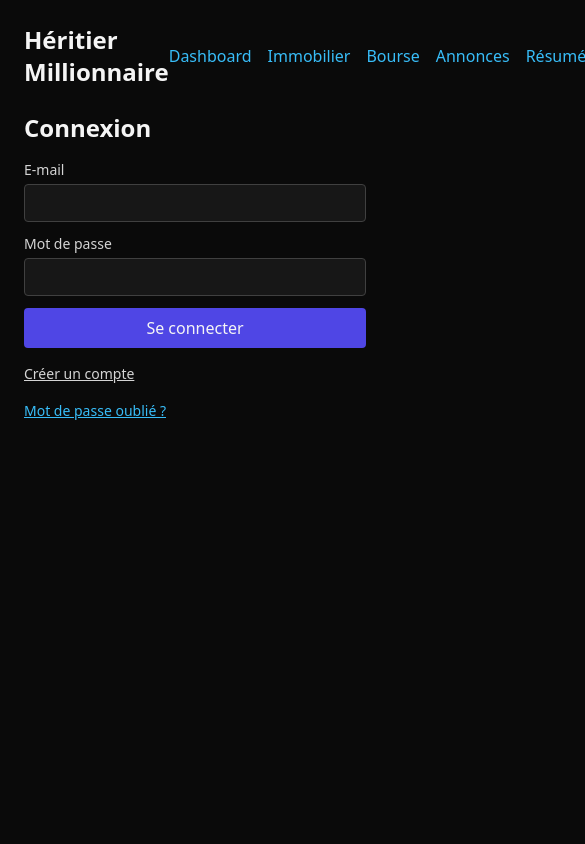
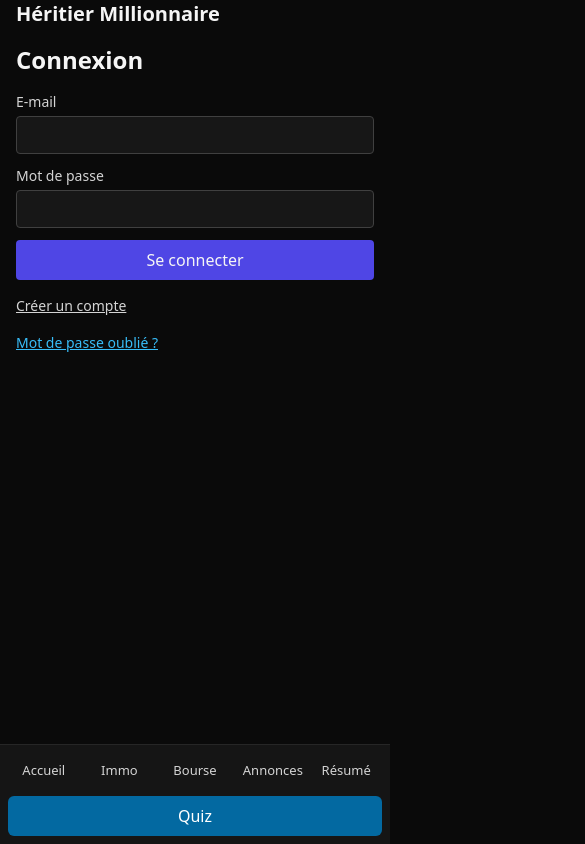
Before and after one commit to nowis30/client-jeux-millionnaire, a Next.js app: page /login in a window 390 px wide. Shown: the whole page, 585 px wide, since content can reach past the window. Built offline with nearby package versions, Linux system fonts and the light colour scheme; no server answers.

Commit message:
mobile: viewport adaptatif + barre de navigation basse + safe-area

```diff
--- /dev/null
+++ b/app/_components/MobileNav.tsx
@@ -0,0 +1,49 @@
+"use client";
+import { usePathname } from "next/navigation";
+
+const items = [
+  { href: "/", label: "Accueil" },
+  { href: "/immobilier", label: "Immo" },
+  { href: "/bourse", label: "Bourse" },
+  { href: "/listings", label: "Annonces" },
+  { href: "/summary", label: "Résumé" },
+  { href: "/quiz", label: "Quiz" },
+];
+
+export default function MobileNav() {
+  const pathname = usePathname();
+  // Masquer sur desktop
+  return (
+    <nav className="md:hidden fixed inset-x-0 bottom-0 z-40 safe-bottom bg-neutral-900/95 backdrop-blur border-t border-neutral-800">
+      <ul className="grid grid-cols-5 gap-1 px-2 py-2 text-[13px]">
+        {items.slice(0,5).map((item) => {
+          const active = pathname === item.href;
+          return (
+            <li key={item.href} className="text-center">
+              <a
+                href={item.href}
+                className={[
+                  "block rounded-md px-2 py-2",
+                  active ? "bg-neutral-800 text-white" : "text-neutral-300 hover:bg-neutral-800/60",
+                ].join(" ")}
+              >
+                {item.label}
+              </a>
+            </li>
+          );
+        })}
+      </ul>
+      <div className="px-2 pb-2">
+        <a
+          href="/quiz"
+          className={[
+            "block w-full text-center rounded-md px-3 py-2",
+            pathname?.startsWith("/quiz") ? "bg-sky-600 text-white" : "bg-sky-700 text-white hover:bg-sky-600",
+          ].join(" ")}
+        >
+          Quiz
+        </a>
+      </div>
+    </nav>
+  );
+}
--- a/app/globals.css
+++ b/app/globals.css
@@ -9,3 +9,9 @@
 body { @apply bg-neutral-950 text-neutral-100; }
 
 a { @apply text-sky-400 hover:underline; }
+
+/* Respecte les encoches et barres système sur mobile */
+.safe-top { padding-top: env(safe-area-inset-top); }
+.safe-bottom { padding-bottom: env(safe-area-inset-bottom); }
+.safe-left { padding-left: env(safe-area-inset-left); }
+.safe-right { padding-right: env(safe-area-inset-right); }
--- a/app/layout.tsx
+++ b/app/layout.tsx
@@ -3,23 +3,27 @@ import type { Metadata, Viewport } from "next";
 import "./globals.css";
 import dynamic from "next/dynamic";
 const UserBadge = dynamic(() => import("./_components/UserBadge"), { ssr: false });
+const MobileNav = dynamic(() => import("./_components/MobileNav"), { ssr: false });
 export const metadata: Metadata = {
   title: "Héritier Millionnaire",
   manifest: "/manifest.webmanifest",
 };
 export const viewport: Viewport = {
+  width: "device-width",
+  initialScale: 1,
   themeColor: "#0f172a",
+  viewportFit: "cover",
 };
 
 export default function RootLayout({ children }: { children: ReactNode }) {
   return (
     <html lang="fr">
       <body>
-        <div className="min-h-screen max-w-6xl mx-auto p-6">
-          <header className="mb-6 flex items-center justify-between">
-            <h1 className="text-2xl font-bold">Héritier Millionnaire</h1>
-            <div className="flex items-center gap-4">
-              <nav className="space-x-4">
+        <div className="min-h-screen mx-auto px-4 md:px-6 pb-20 md:pb-6 max-w-none md:max-w-6xl">
+          <header className="mb-4 md:mb-6 flex items-center justify-between">
+            <h1 className="text-xl md:text-2xl font-bold">Héritier Millionnaire</h1>
+            <div className="flex items-center gap-3 md:gap-4">
+              <nav className="hidden md:block space-x-4">
                 <a href="/">Dashboard</a>
                 <a href="/immobilier">Immobilier</a>
                 <a href="/bourse">Bourse</a>
@@ -31,6 +35,8 @@ export default function RootLayout({ children }: { children: ReactNode }) {
           </header>
           {children}
         </div>
+        {/* Barre de navigation mobile fixe */}
+        <MobileNav />
       </body>
     </html>
   );
```
